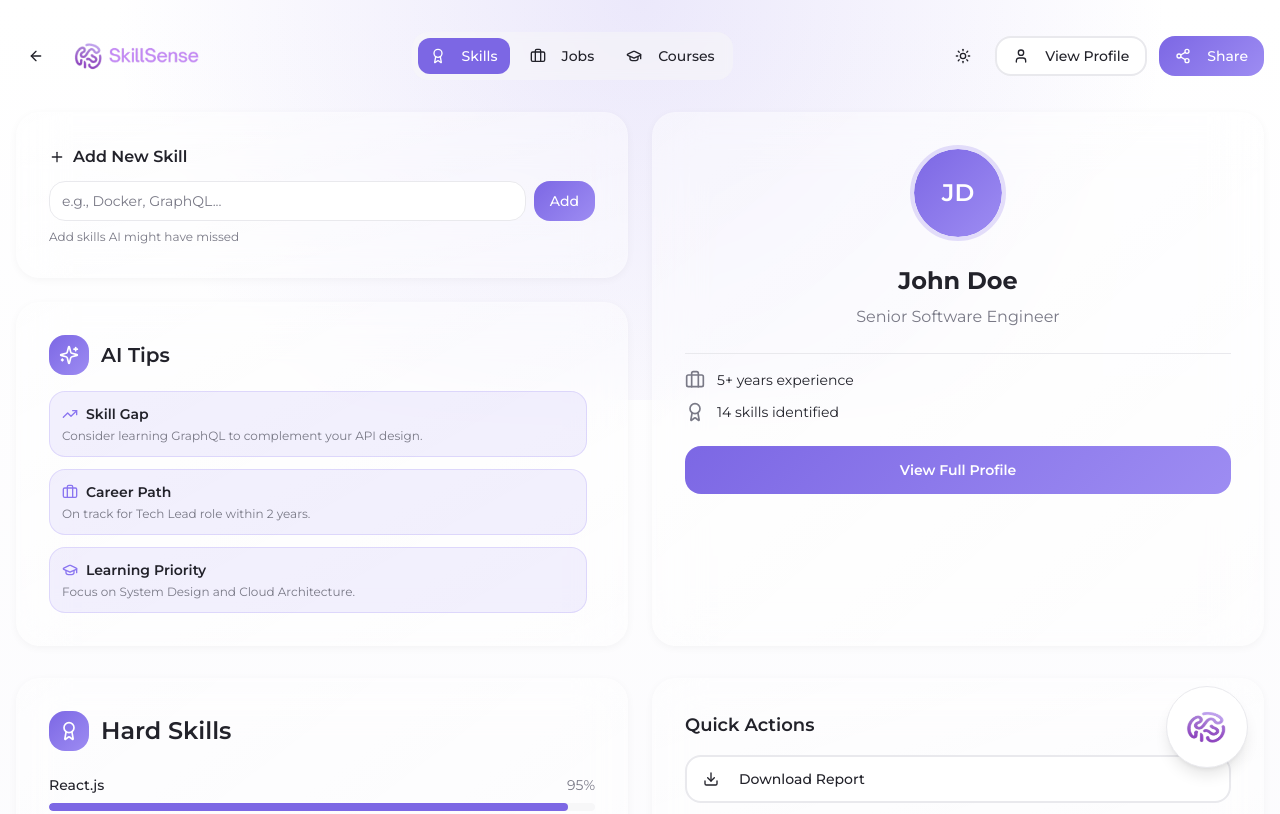
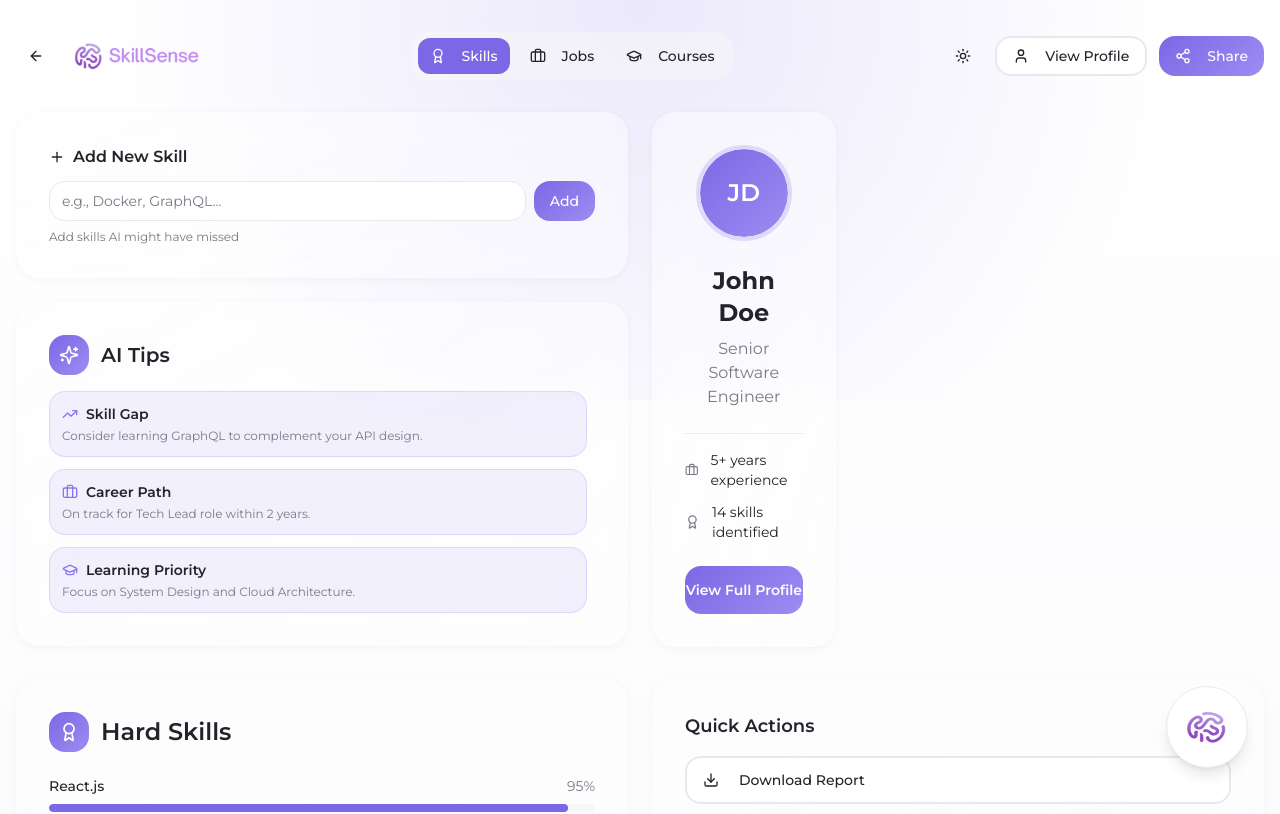
Before and after one commit to Gift-Okoye/skillsense-ai, a React (Vite) app: page /dashboard in a window 1280 px wide. Shown: the top 814 px of the page. Built offline with nearby package versions, Linux system fonts and the light colour scheme; the HTML template or start-up script is replaced by a standard one; a web font is replaced by a local one.

Commit message:
Set profile card width
Set the profile card to 30% width on the dashboard page.

```diff
--- a/src/pages/Dashboard.tsx
+++ b/src/pages/Dashboard.tsx
@@ -313,7 +313,7 @@ const Dashboard = () => {
                 </div>
 
                 {/* Profile Card */}
-                <GlassCard className="animate-scale-in text-center">
+                <GlassCard className="animate-scale-in text-center w-[30%] flex-shrink-0">
                   <div className="space-y-6">
                   <div className="relative group cursor-pointer mx-auto w-24" onClick={() => fileInputRef.current?.click()}>
                     <Avatar className="w-24 h-24 border-4 border-primary/20">
```
